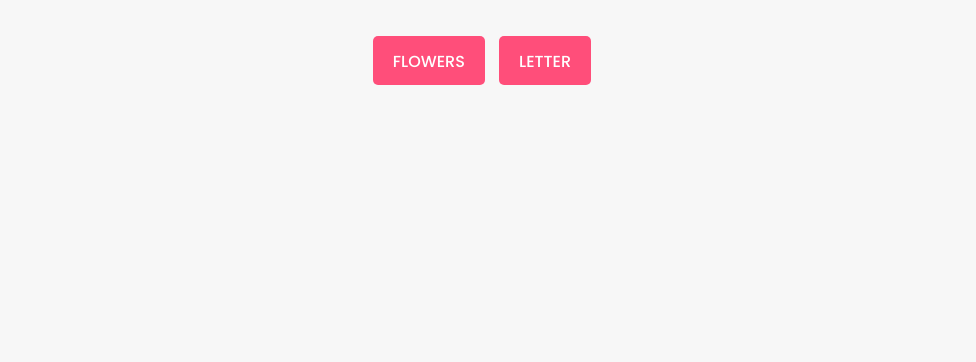
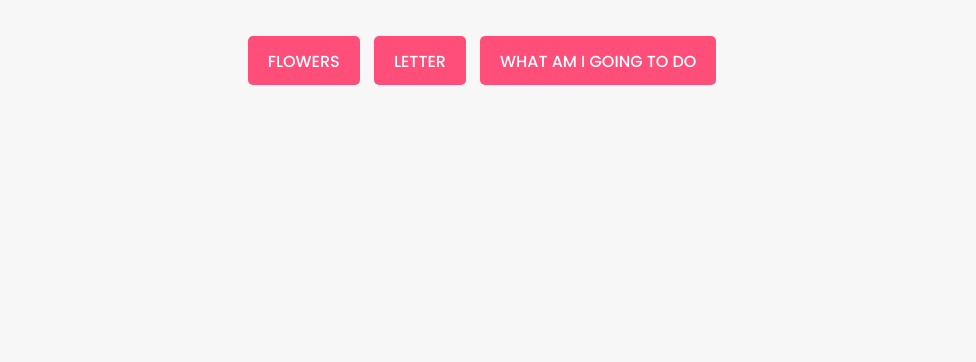
Before and after one commit to Xyryllpanget11/valentines-gifts, a plain HTML site: page index.html in a window 1280 px wide. Shown: the part 438-800 px from the top of the page, without its empty margins (153-1129 px from the left). Drawn offline with Linux system fonts and the light colour scheme.

Commit message:
Update index.html

```diff
--- a/index.html
+++ b/index.html
@@ -116,6 +116,9 @@
         <button>
             <a href="letter.html">LETTER</a>
         </button>
+       <button>
+      <a href="https://happy-valentines-love.vercel.app/">WHAT AM I GOING TO DO</a>
+</button>
     </div>
 </body>
 </html>
```
